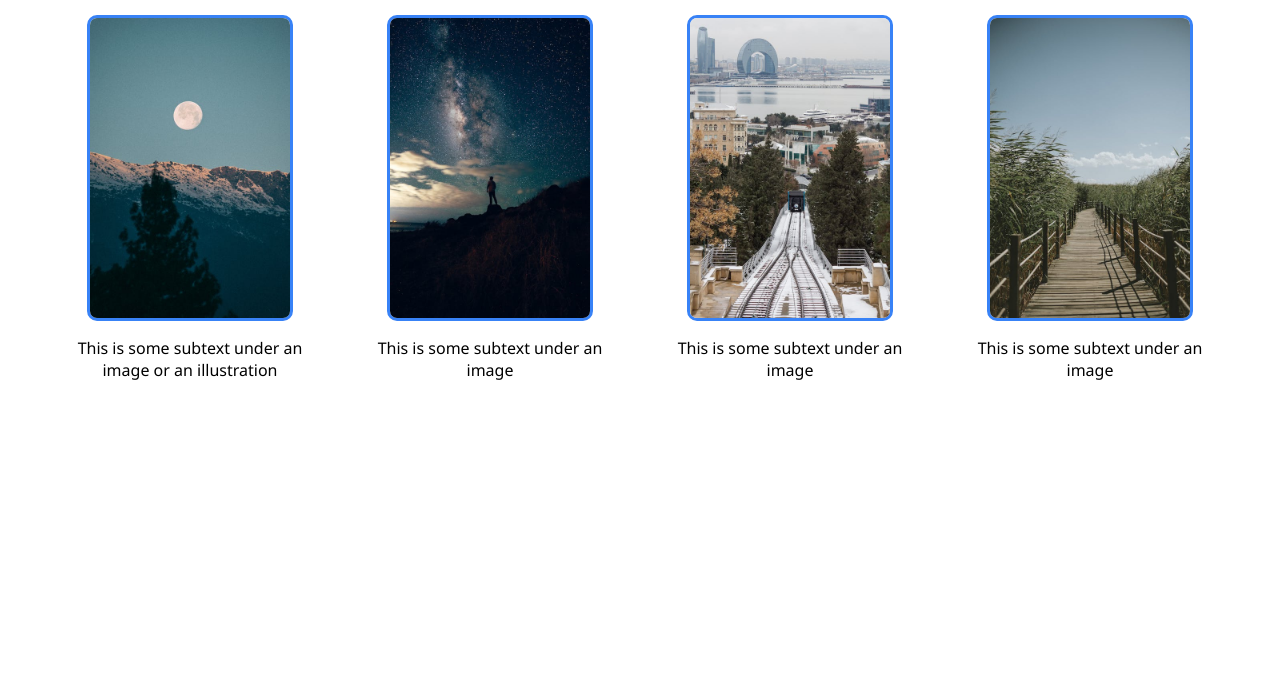
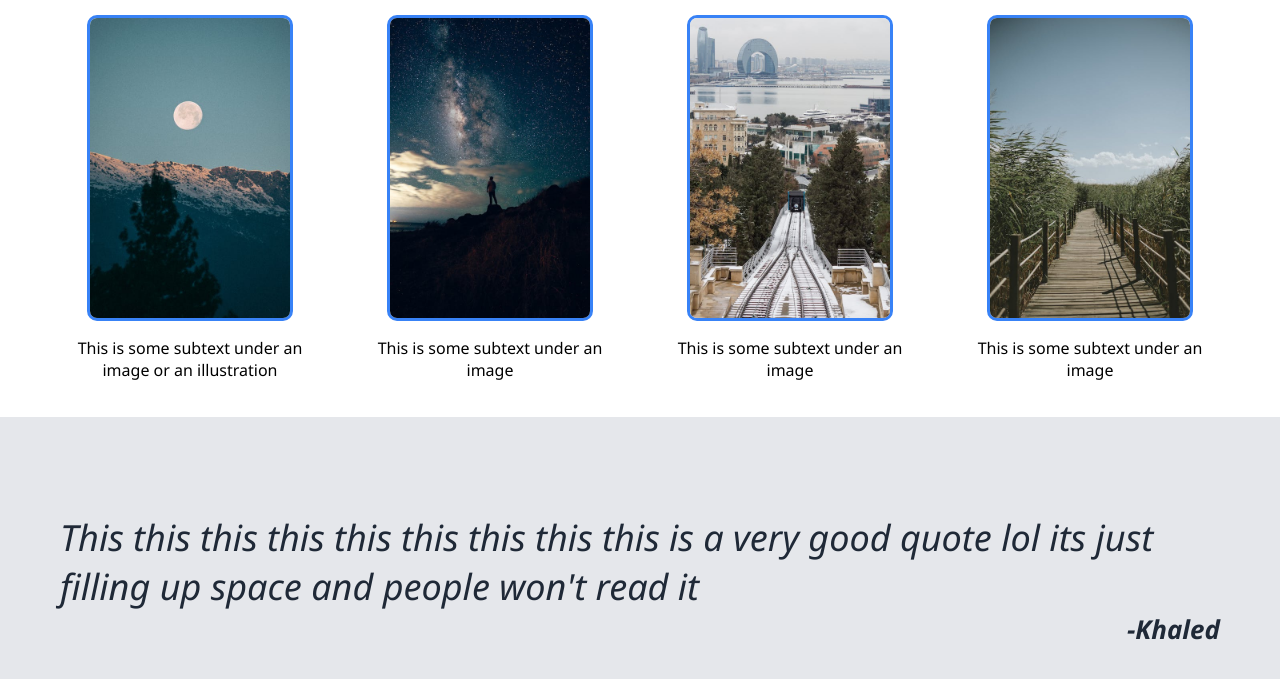
Before and after one commit to khaledk8/landing-page, a plain HTML site: page index.html in a window 1280 px wide. Shown: the part 538-1217 px from the top of the page. Before the commit the page ends 1009 px from the top, so only its background shows below. Drawn offline with Linux system fonts and the light colour scheme.

Commit message:
Almost done with the quote section

```diff
--- a/index.html
+++ b/index.html
@@ -49,7 +49,9 @@
         </div>
     </div>
     <div class="third">
-        <p class="quote"><br><span class="person"></span></p>
+        <p class="quote">This this this this this this this this this is a very good quote lol its just filling up space and people won't read it
+            <br /><span class="person">-Khaled</span>
+        </p>
     </div>
     <div class="register">
         <div class="signup-card">
--- a/styles.css
+++ b/styles.css
@@ -104,3 +104,27 @@ header {
     align-items: center;
 
 }
+
+
+.third {
+    background-color: #e5e7eb;
+    display: flex;
+    justify-content: center;
+    align-items: center;
+    padding: 60px;
+}
+
+.quote {
+    font-size: 36px;
+    font-style: italic;
+    display: flex;
+    flex-direction: column;
+    color: #1f2937;
+    max-width: 1200px;
+}
+
+.person {
+    font-weight: bold;
+    align-self: flex-end;
+    font-size: 26px;
+}
```
